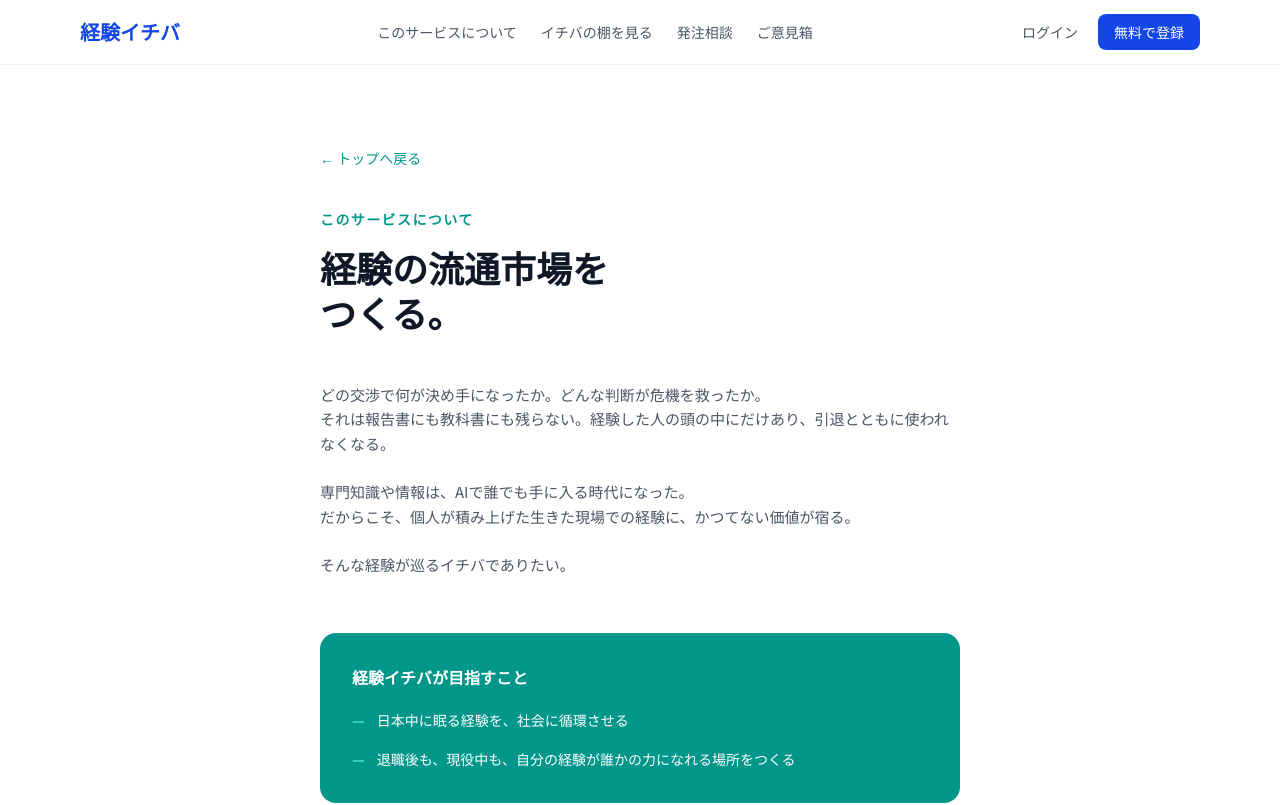
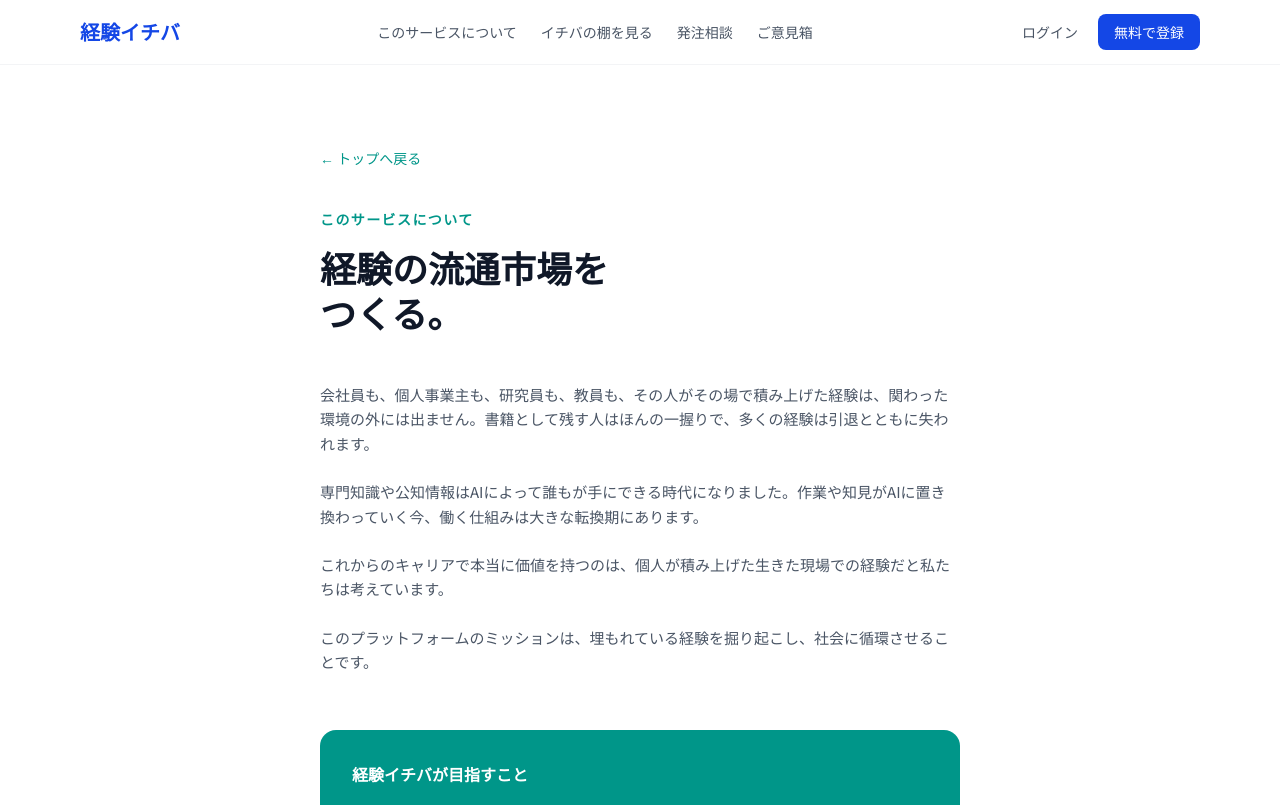
Before and after one commit to westville1030-tech11/skill-tana, a Next.js app: page /about in a window 1280 px wide. Shown: the top 805 px of the page. Built offline with nearby package versions, Linux system fonts and the light colour scheme; no server answers.

Commit message:
Update about page copy to plain, desu-masu tone

```diff
--- a/app/about/page.tsx
+++ b/app/about/page.tsx
@@ -19,15 +19,16 @@ export default function AboutPage() {
 
         <div className="space-y-6 text-gray-600 leading-relaxed text-[15px]">
           <p>
-            どの交渉で何が決め手になったか。どんな判断が危機を救ったか。<br />
-            それは報告書にも教科書にも残らない。経験した人の頭の中にだけあり、引退とともに使われなくなる。
+            会社員も、個人事業主も、研究員も、教員も、その人がその場で積み上げた経験は、関わった環境の外には出ません。書籍として残す人はほんの一握りで、多くの経験は引退とともに失われます。
           </p>
           <p>
-            専門知識や情報は、AIで誰でも手に入る時代になった。<br />
-            だからこそ、個人が積み上げた生きた現場での経験に、かつてない価値が宿る。
+            専門知識や公知情報はAIによって誰もが手にできる時代になりました。作業や知見がAIに置き換わっていく今、働く仕組みは大きな転換期にあります。
           </p>
           <p>
-            そんな経験が巡るイチバでありたい。
+            これからのキャリアで本当に価値を持つのは、個人が積み上げた生きた現場での経験だと私たちは考えています。
+          </p>
+          <p>
+            このプラットフォームのミッションは、埋もれている経験を掘り起こし、社会に循環させることです。
           </p>
         </div>
 
```
